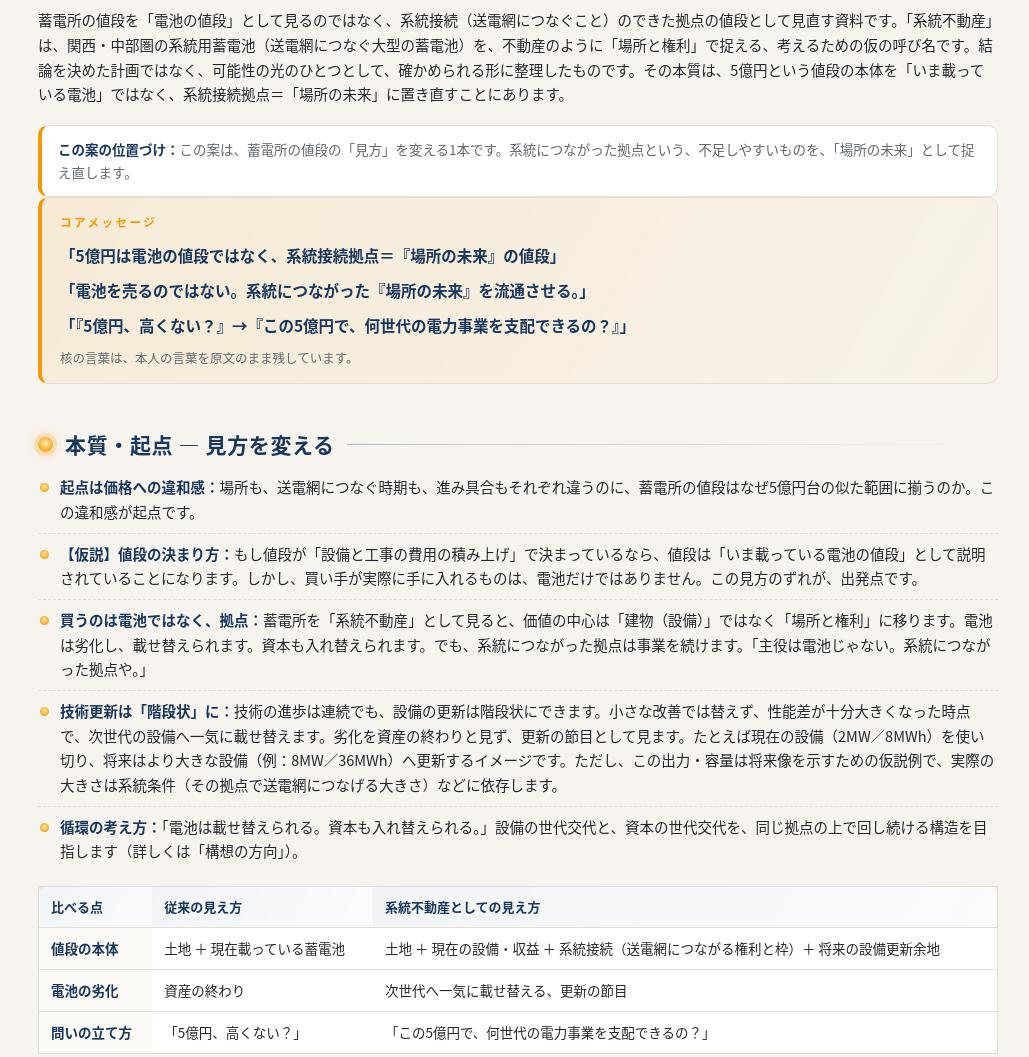
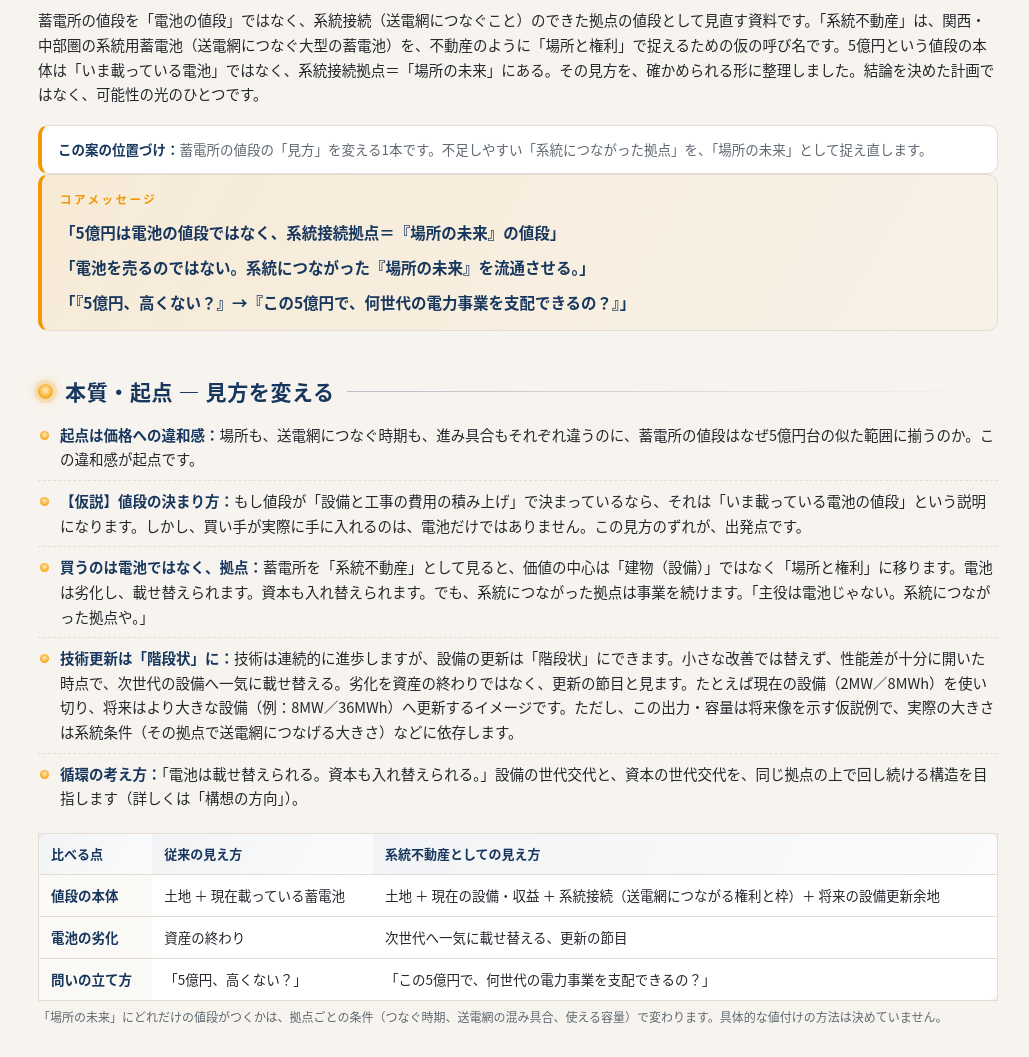
Before and after one commit to t76190-cmyk/t76190-cmyk.github.io, a plain HTML site: page memo-n3s7co/vision-keito-fudosan.html in a window 1280 px wide. Shown: the part 360-1417 px from the top of the page, without its empty margins (122-1151 px from the left). Drawn offline with Linux system fonts and the light colour scheme.

Commit message:
ポータル：編集注記の削除と系統不動産ページの文章推敲

```diff
--- a/memo-n3s7co/vision-keito-fudosan.html
+++ b/memo-n3s7co/vision-keito-fudosan.html
@@ -395,14 +395,13 @@ table.steps tbody th{white-space:normal;}
 
 <main>
 <section style="margin-top:34px;">
-<p class="lead">蓄電所の値段を「電池の値段」として見るのではなく、系統接続（送電網につなぐこと）のできた拠点の値段として見直す資料です。「系統不動産」は、関西・中部圏の系統用蓄電池（送電網につなぐ大型の蓄電池）を、不動産のように「場所と権利」で捉える、考えるための仮の呼び名です。結論を決めた計画ではなく、可能性の光のひとつとして、確かめられる形に整理したものです。その本質は、5億円という値段の本体を「いま載っている電池」ではなく、系統接続拠点＝「場所の未来」に置き直すことにあります。</p>
-<p class="bundle-pos"><strong>この案の位置づけ：</strong>この案は、蓄電所の値段の「見方」を変える1本です。系統につながった拠点という、不足しやすいものを、「場所の未来」として捉え直します。</p>
+<p class="lead">蓄電所の値段を「電池の値段」ではなく、系統接続（送電網につなぐこと）のできた拠点の値段として見直す資料です。「系統不動産」は、関西・中部圏の系統用蓄電池（送電網につなぐ大型の蓄電池）を、不動産のように「場所と権利」で捉えるための仮の呼び名です。5億円という値段の本体は「いま載っている電池」ではなく、系統接続拠点＝「場所の未来」にある。その見方を、確かめられる形に整理しました。結論を決めた計画ではなく、可能性の光のひとつです。</p>
+<p class="bundle-pos"><strong>この案の位置づけ：</strong>蓄電所の値段の「見方」を変える1本です。不足しやすい「系統につながった拠点」を、「場所の未来」として捉え直します。</p>
 <div class="core">
 <p class="core-label">コアメッセージ</p>
 <p>「5億円は電池の値段ではなく、系統接続拠点＝『場所の未来』の値段」</p>
 <p>「電池を売るのではない。系統につながった『場所の未来』を流通させる。」</p>
 <p>「『5億円、高くない？』→『この5億円で、何世代の電力事業を支配できるの？』」</p>
-<p class="core-sub">核の言葉は、本人の言葉を原文のまま残しています。</p>
 </div>
 </section>
 
@@ -410,9 +409,9 @@ table.steps tbody th{white-space:normal;}
 <h2>本質・起点 ― 見方を変える</h2>
 <ul class="points">
 <li><strong>起点は価格への違和感：</strong>場所も、送電網につなぐ時期も、進み具合もそれぞれ違うのに、蓄電所の値段はなぜ5億円台の似た範囲に揃うのか。この違和感が起点です。</li>
-<li><strong>【仮説】値段の決まり方：</strong>もし値段が「設備と工事の費用の積み上げ」で決まっているなら、値段は「いま載っている電池の値段」として説明されていることになります。しかし、買い手が実際に手に入れるものは、電池だけではありません。この見方のずれが、出発点です。</li>
+<li><strong>【仮説】値段の決まり方：</strong>もし値段が「設備と工事の費用の積み上げ」で決まっているなら、それは「いま載っている電池の値段」という説明になります。しかし、買い手が実際に手に入れるのは、電池だけではありません。この見方のずれが、出発点です。</li>
 <li><strong>買うのは電池ではなく、拠点：</strong>蓄電所を「系統不動産」として見ると、価値の中心は「建物（設備）」ではなく「場所と権利」に移ります。電池は劣化し、載せ替えられます。資本も入れ替えられます。でも、系統につながった拠点は事業を続けます。「主役は電池じゃない。系統につながった拠点や。」</li>
-<li><strong>技術更新は「階段状」に：</strong>技術の進歩は連続でも、設備の更新は階段状にできます。小さな改善では替えず、性能差が十分大きくなった時点で、次世代の設備へ一気に載せ替えます。劣化を資産の終わりと見ず、更新の節目として見ます。たとえば現在の設備（2MW／8MWh）を使い切り、将来はより大きな設備（例：8MW／36MWh）へ更新するイメージです。ただし、この出力・容量は将来像を示すための仮説例で、実際の大きさは系統条件（その拠点で送電網につなげる大きさ）などに依存します。</li>
+<li><strong>技術更新は「階段状」に：</strong>技術は連続的に進歩しますが、設備の更新は「階段状」にできます。小さな改善では替えず、性能差が十分に開いた時点で、次世代の設備へ一気に載せ替える。劣化を資産の終わりではなく、更新の節目と見ます。たとえば現在の設備（2MW／8MWh）を使い切り、将来はより大きな設備（例：8MW／36MWh）へ更新するイメージです。ただし、この出力・容量は将来像を示す仮説例で、実際の大きさは系統条件（その拠点で送電網につなげる大きさ）などに依存します。</li>
 <li><strong>循環の考え方：</strong>「電池は載せ替えられる。資本も入れ替えられる。」設備の世代交代と、資本の世代交代を、同じ拠点の上で回し続ける構造を目指します（詳しくは「構想の方向」）。</li>
 </ul>
 <table class="cmp">
@@ -445,7 +444,7 @@ table.steps tbody th{white-space:normal;}
 
 <section>
 <h2>構想の方向</h2>
-<p class="lead">系統不動産は1件が数億円と大きく、買えるのは限られた会社だけです。そこで、資産の一部を小さな単位に分ける「小口化」で参加の入口を作り、設備の世代交代と資本の世代交代を同じ拠点の上で回す、という方向です。法的な形は決めておらず、専門家の確認が前提です。</p>
+<p class="lead">系統不動産は1件が数億円と大きく、買える会社は限られます。そこで、資産の一部を小さな単位に分ける「小口化」で参加の入口を作り、設備の世代交代と資本の世代交代を、同じ拠点の上で回していく方向です。法的な形は決めておらず、専門家の確認が前提です。</p>
 <ul class="points">
 <li><strong>小口化（仮説例）：</strong>たとえば、5億円の系統不動産のうち1億円分を、100万円×100口に分ける形です。これは考え方を示すための仮説例で、対象範囲・参加単位の金額・口数は決めていません。小口化だけでは売り買いしやすさ（流動性）は完成しませんが、「参加可能な単位」を作ることが、市場づくりの最初の入口になります。</li>
 <li><strong>循環：</strong>いまの設備が収益を生む（稼働）→ 次世代の技術が出てくるのを待つ（進歩）→ 能力を大幅に増やして載せ替える（更新）→ 増えた価値を再び小口化して参加を募る（資本化）→ 集まった資本を次の世代の更新へ回す（再投資）。この循環が実際に回るかどうかは、更新費用、収益の見込み、参加の募り方の法的な形など、確かめるべき点に依存します。</li>
```
Also changed, not shown: memo-n3s7co/vision-kasumigaura-mobility.html (+0 -1 lines), memo-n3s7co/vision-kasumigaura.html (+1 -2 lines).
